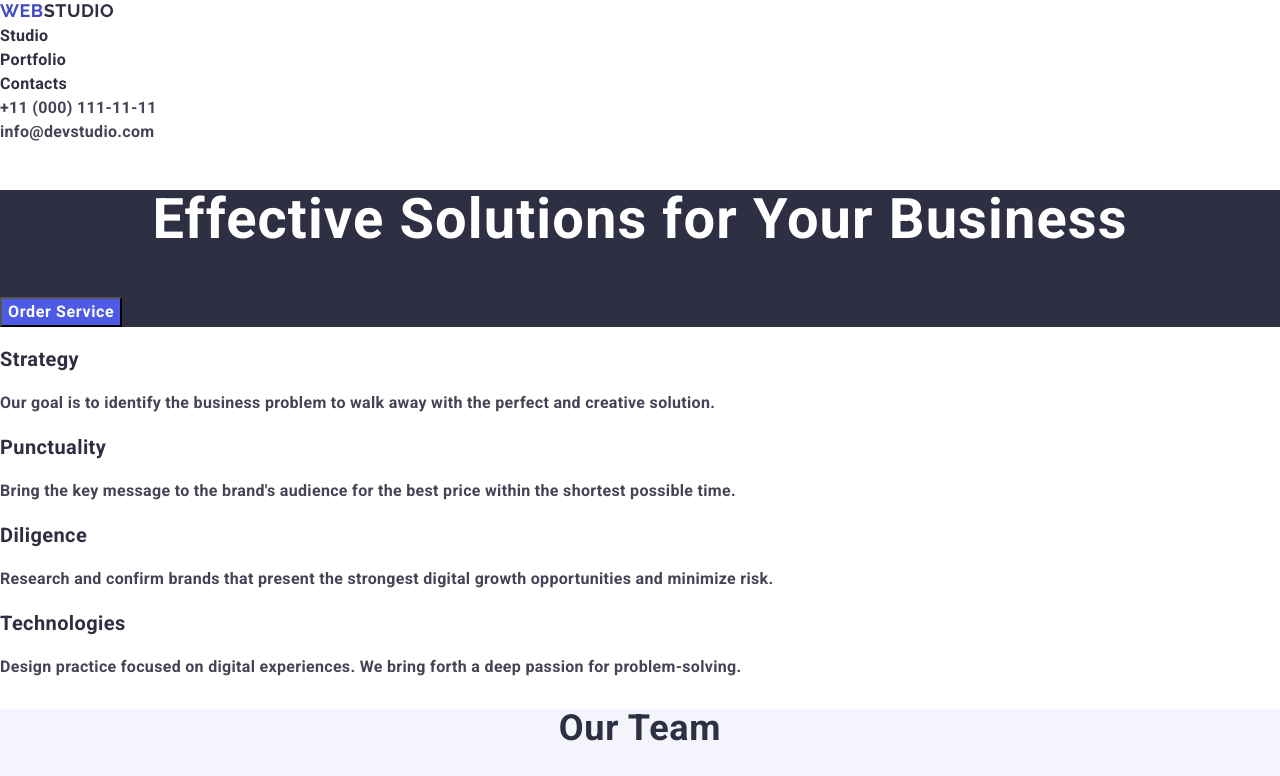
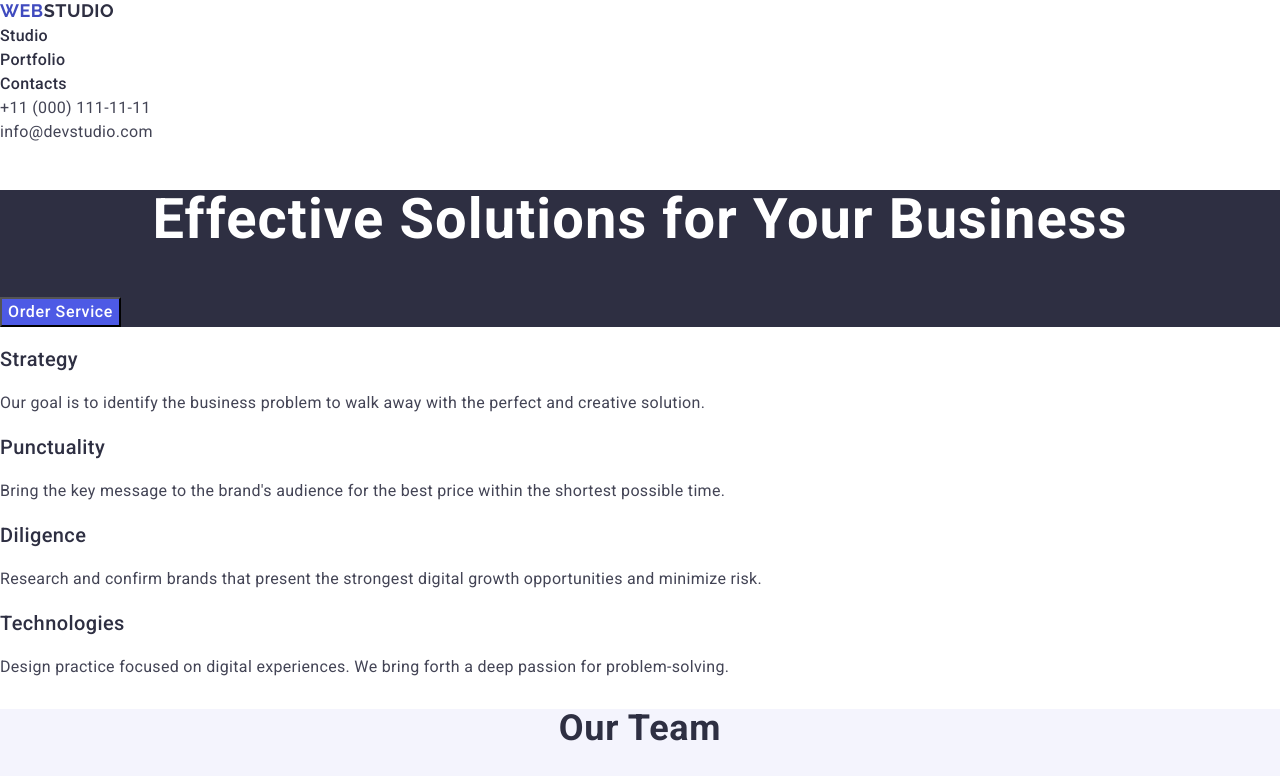
Before and after one commit to LisTRK/goit-markup-hw-02, a plain HTML site: page index.html in a window 1280 px wide. Shown: the top 776 px of the page. Drawn offline with nearby package versions, Linux system fonts and the light colour scheme.

Commit message:
correct mistake font

```diff
--- a/index.html
+++ b/index.html
@@ -12,7 +12,7 @@
     <link rel="preconnect" href="https://fonts.googleapis.com">
     <link rel="preconnect" href="https://fonts.gstatic.com" crossorigin>
     <link
-        href="https://fonts.googleapis.com/css2?family=Raleway:ital,wght@0,100..900;1,100..900&family=Roboto:wght@700&display=swap"
+        href="https://fonts.googleapis.com/css2?family=Raleway:ital,wght@0,700;1,700&family=Roboto:wght@400;500;700&display=swap"
         rel="stylesheet">
 
     <link rel="stylesheet" href="./prettierrc.json">
```
